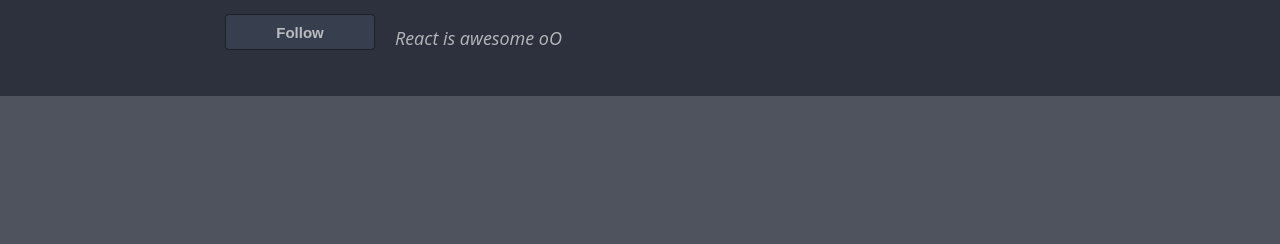
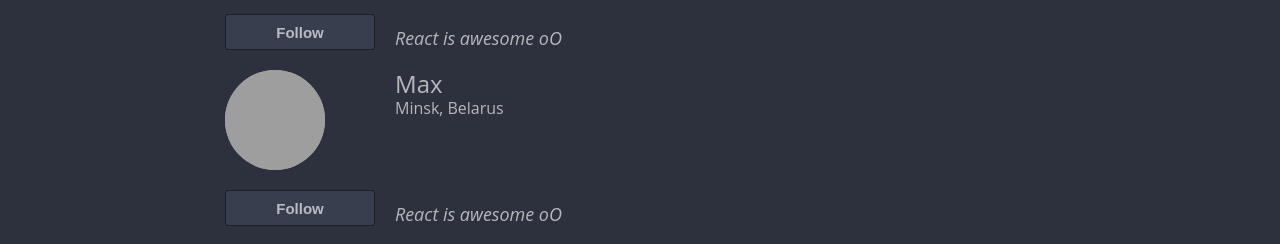
Before and after one commit to Ftronos/social-network, a React (Create React App) app: page /users in a window 1280 px wide. Shown: the part 704-948 px from the top of the page. Before the commit the page ends 800 px from the top, so only its background shows below. Built offline with nearby package versions, Linux system fonts and the light colour scheme; grey boxes are pictures that could not be loaded.

Commit message:
update users page.

```diff
--- a/src/components/Users/User/User.jsx
+++ b/src/components/Users/User/User.jsx
@@ -2,8 +2,12 @@ import Button from "components/Kits/Buttons/Button/Button";
 import c from "./User.module.css";
 
 const User = (state) => {
-  const onStartFollow = () => {
-    state.startFollowUser(state.user.id);
+  const followUser = () => {
+    state.followUser(state.user.id);
+  };
+
+  const unfollowUser = () => {
+    state.unfollowUser(state.user.id);
   };
 
   return (
@@ -16,9 +20,9 @@ const User = (state) => {
       <Button
         classname={c.user__button}
         buttonText={
-          state.user.isFollowed ? state.followedText : state.unfollowedText
+          state.user.isFollowed ? state.unfollowText : state.followText
         }
-        click={onStartFollow}
+        click={state.user.isFollowed ? unfollowUser : followUser}
       />
       <div className={c.user__info}>
         <div>{state.user.fullname}</div>
--- a/src/components/Users/UsersList.jsx
+++ b/src/components/Users/UsersList.jsx
@@ -1,18 +1,31 @@
 import c from "./UsersList.module.css";
 import User from "./User/User";
+import Button from "components/Kits/Buttons/Button/Button";
 
-const UsersList = (state) => {
-  const usersElements = state.usersPage.users.map((item) => (
+const UsersList = (props) => {
+  const usersElements = props.users.map((item) => (
     <User
       user={item}
-      followedText={state.usersPage.followedText}
-      unfollowedText={state.usersPage.unfollowedText}
-      startFollowUser={state.startFollowUser}
+      followText={props.followText}
+      unfollowText={props.unfollowText}
+      followUser={props.followUser}
+      unfollowUser={props.unfollowUser}
       key={item.id}
     />
   ));
 
-  return <div>{usersElements}</div>;
+  // const showMoreUsers = () => {
+  //   setTimeout(() => {
+  //     props.showMoreUsers();
+  //   }, 1000);
+  // };
+
+  return (
+    <div>
+      {usersElements}
+      <Button buttonText={props.showMoreBtnText} />
+    </div>
+  );
 };
 
 export default UsersList;
--- a/src/components/Users/UsersListContainer.jsx
+++ b/src/components/Users/UsersListContainer.jsx
@@ -1,17 +1,89 @@
 import { connect } from "react-redux";
 import UsersList from "./UsersList";
-import { startUserFollowActionCreator } from "./../../redux/users_reducer";
+import {
+  followUserActionCreator,
+  unfollowUserActionCreator,
+  setUsersActionCreator,
+} from "./../../redux/users_reducer";
+
+const defaultUsers = [
+  {
+    id: 1,
+    fullname: "Teo",
+    location: "Moscow, Russia",
+    status: "Hi, i'm there",
+    photoSrc: "https://www.icloudunlock.org/img/team/team3.png",
+    isFollowed: false,
+  },
+  {
+    id: 2,
+    fullname: "Migel",
+    location: "Orel, Russia",
+    status: "I love you!",
+    photoSrc: "https://www.icloudunlock.org/img/team/team3.png",
+    isFollowed: false,
+  },
+  {
+    id: 3,
+    fullname: "Chloe",
+    location: "Novosibirsk, Russia",
+    status: "Here we go",
+    photoSrc: "https://www.icloudunlock.org/img/team/team3.png",
+    isFollowed: false,
+  },
+  {
+    id: 4,
+    fullname: "Max",
+    location: "Minsk, Belarus",
+    status: "React is awesome oO",
+    photoSrc: "https://www.icloudunlock.org/img/team/team3.png",
+    isFollowed: false,
+  },
+  {
+    id: 5,
+    fullname: "Max",
+    location: "Minsk, Belarus",
+    status: "React is awesome oO",
+    photoSrc: "https://www.icloudunlock.org/img/team/team3.png",
+    isFollowed: false,
+  },
+  {
+    id: 6,
+    fullname: "Max",
+    location: "Minsk, Belarus",
+    status: "React is awesome oO",
+    photoSrc: "https://www.icloudunlock.org/img/team/team3.png",
+    isFollowed: false,
+  },
+  {
+    id: 7,
+    fullname: "Max",
+    location: "Minsk, Belarus",
+    status: "React is awesome oO",
+    photoSrc: "https://www.icloudunlock.org/img/team/team3.png",
+    isFollowed: false,
+  },
+];
 
 const mapStateToProps = (state) => {
   return {
-    usersPage: state.usersPage,
+    users: state.usersPage.users.length ? state.usersPage.users : defaultUsers,
+    followText: state.usersPage.followText,
+    unfollowText: state.usersPage.unfollowText,
+    showMoreBtnText: state.usersPage.showMoreBtnText,
   };
 };
 
 const mapDispatchToProps = (dispatch) => {
   return {
-    startFollowUser: (id) => {
-      dispatch(startUserFollowActionCreator(id));
+    followUser: (id) => {
+      dispatch(followUserActionCreator(id));
+    },
+    unfollowUser: (id) => {
+      dispatch(unfollowUserActionCreator(id));
+    },
+    setUsers: (users) => {
+      dispatch(setUsersActionCreator(users));
     },
   };
 };
--- a/src/redux/users_reducer.js
+++ b/src/redux/users_reducer.js
@@ -1,47 +1,17 @@
-const START_USER_FOLLOW = "START-USER-FOLLOW";
+const FOLLOW_USER = "FOLLOW_USER";
+const UNFOLLOW_USER = "UNFOLLOW_USER";
+const SET_USERS = "SET-USERS";
 
 let initialState = {
-  users: [
-    {
-      id: 1,
-      fullname: "Teo",
-      location: "Moscow, Russia",
-      status: "Hi, i'm there",
-      photoSrc: "https://www.icloudunlock.org/img/team/team3.png",
-      isFollowed: false,
-    },
-    {
-      id: 2,
-      fullname: "Migel",
-      location: "Orel, Russia",
-      status: "I love you!",
-      photoSrc: "https://www.icloudunlock.org/img/team/team3.png",
-      isFollowed: false,
-    },
-    {
-      id: 3,
-      fullname: "Chloe",
-      location: "Novosibirsk, Russia",
-      status: "Here we go",
-      photoSrc: "https://www.icloudunlock.org/img/team/team3.png",
-      isFollowed: false,
-    },
-    {
-      id: 4,
-      fullname: "Max",
-      location: "Minsk, Belarus",
-      status: "React is awesome oO",
-      photoSrc: "https://www.icloudunlock.org/img/team/team3.png",
-      isFollowed: false,
-    },
-  ],
-  followedText: "Following",
-  unfollowedText: "Follow",
+  users: [],
+  followText: "Follow",
+  unfollowText: "Unfollow",
+  showMoreBtnText: "Show more",
 };
 
 const usersReducer = (state = initialState, action) => {
   switch (action.type) {
-    case START_USER_FOLLOW: {
+    case FOLLOW_USER: {
       return {
         ...state,
         users: state.users.map((user) =>
@@ -49,17 +19,48 @@ const usersReducer = (state = initialState, action) => {
         ),
       };
     }
+
+    case UNFOLLOW_USER: {
+      return {
+        ...state,
+        users: state.users.map((user) =>
+          user.id === action.userId ? { ...user, isFollowed: false } : user
+        ),
+      };
+    }
+
+    case SET_USERS: {
+      return {
+        ...state,
+        users: [...state.users, ...action.users],
+      };
+    }
+
     default: {
       return state;
     }
   }
 };
 
-export const startUserFollowActionCreator = (id) => {
+export const followUserActionCreator = (id) => {
   return {
-    type: START_USER_FOLLOW,
+    type: FOLLOW_USER,
     userId: id,
   };
 };
 
+export const unfollowUserActionCreator = (id) => {
+  return {
+    type: UNFOLLOW_USER,
+    userId: id,
+  };
+};
+
+export const setUsersActionCreator = (users) => {
+  return {
+    type: SET_USERS,
+    users,
+  };
+};
+
 export default usersReducer;
```
